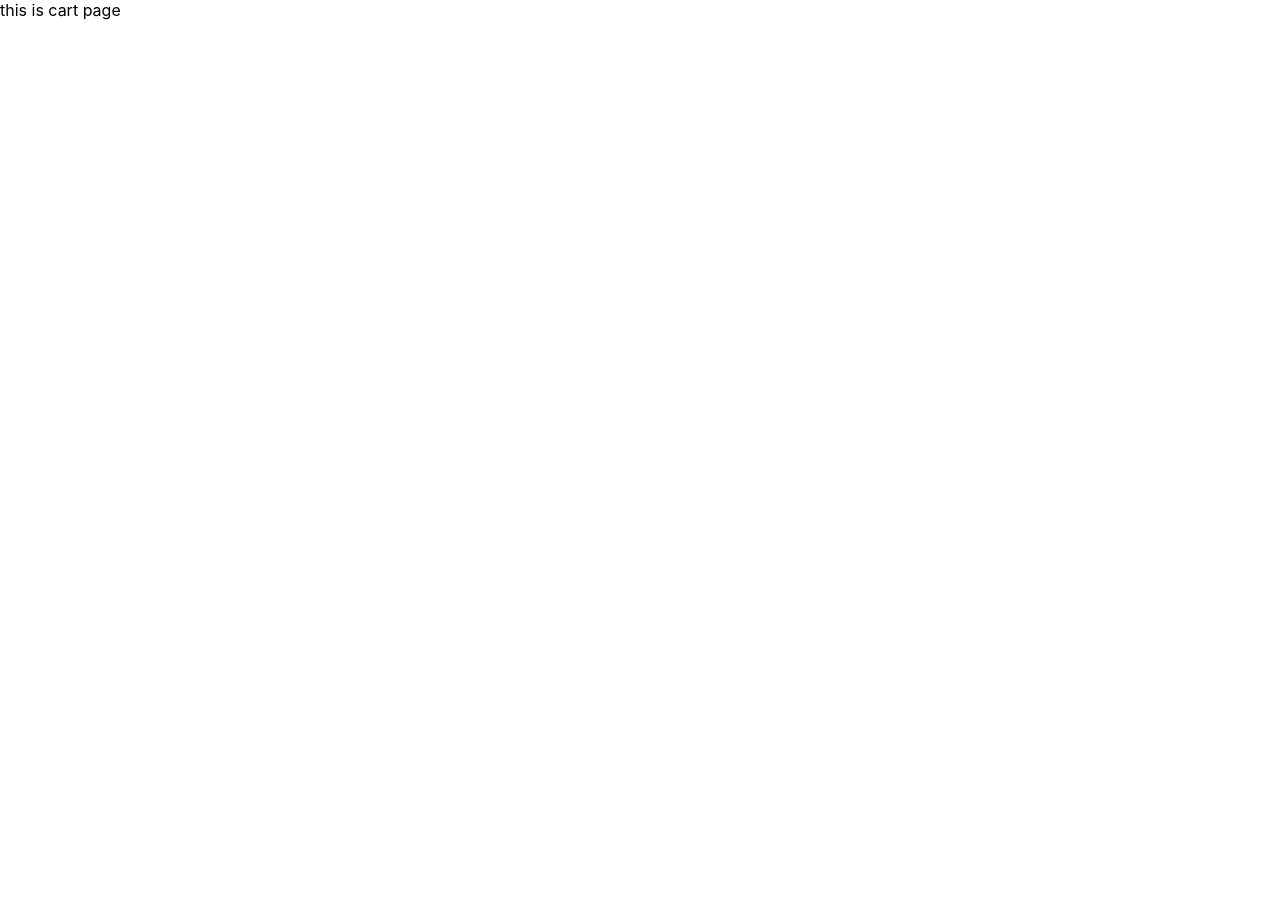
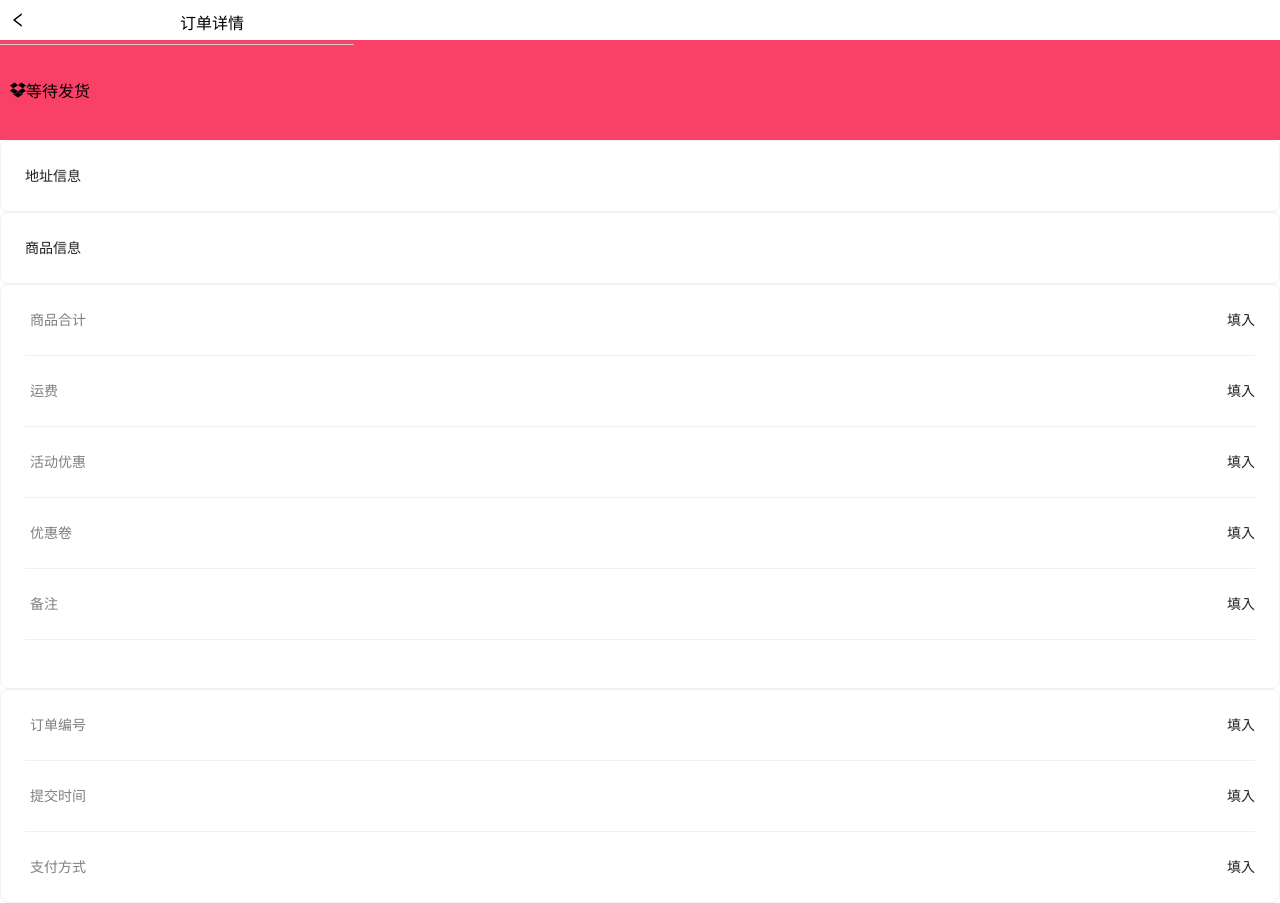
Before and after one commit to Feniers/React-smallTaobao-app, a React (Create React App) app: page /orderdetail in a window 1280 px wide. Before the commit the page ends 800 px from the top, so only its background shows below. Built offline with nearby package versions, Linux system fonts and the light colour scheme.

Commit message:
购买全链路完善

```diff
--- a/src/css/detail.css
+++ b/src/css/detail.css
@@ -7,3 +7,12 @@
   .right_box_item > div {
     margin-left: 5px; /* 调整这个值来改变图标和文字之间的间隔 */
   }
+
+.head {
+  display: flex;
+  justify-content: space-between;
+  padding: 10px;
+  top: 0;
+  position: fixed;
+  border-bottom: 1px solid #ccc;
+}
--- a/src/pages/CreateOrder.jsx
+++ b/src/pages/CreateOrder.jsx
@@ -1,8 +1,8 @@
 import React from "react";
-import { LeftOutlined } from "@ant-design/icons";
-import { Button } from "antd";
+import { LeftOutlined, RightOutlined } from "@ant-design/icons";
+import { Button, Card, Divider } from "antd";
 
-function CreateOrder() {
+const CreateOrder = () => {
   return (
     <div>
       <div
@@ -10,16 +10,68 @@ function CreateOrder() {
           display: "flex",
           justifyContent: "space-between",
           padding: "10px",
+          position: "fixed",
+          top: 0,
           borderBottom: "1px solid #ccc",
         }}
       >
-        <LeftOutlined
-          onClick={() => window.history.back()}
-          style={{ cursor: "pointer" }}
-        />
-        <div>创建订单</div>
-        <div></div>
+        <div style={{ width: "170px" }}>
+          <LeftOutlined
+            onClick={() => window.history.back()}
+            style={{ cursor: "pointer" }}
+          />
+        </div>
+        <div style={{ flex: 1, textAlign: "center" }}>创建订单</div>
+        <div style={{ width: "100px" }}></div>
       </div>
+
+      <Card style={{ marginTop: "35px" }}>
+        <div style={{ display: "flex", justifyContent: "space-between" }}>
+          <div>收货地址</div>
+          <RightOutlined />
+        </div>
+      </Card>
+      <Card>
+        <div>商品信息</div>
+      </Card>
+      <Card>
+        <Divider style={{ borderTop: "1px solid #f0f0f0" }} />
+        <div style={{ display: "flex", justifyContent: "space-between" }}>
+          <div style={{ color: "rgba(0, 0, 0, 0.5)", marginLeft: "5px" }}>
+            商品合计
+          </div>
+          <div>填入</div>
+        </div>
+        <Divider style={{ borderTop: "1px solid #f0f0f0" }} />
+        <div style={{ display: "flex", justifyContent: "space-between" }}>
+          <div style={{ color: "rgba(0, 0, 0, 0.5)", marginLeft: "5px" }}>
+            运费
+          </div>
+          <div>填入</div>
+        </div>
+        <Divider style={{ borderTop: "1px solid #f0f0f0" }} />
+        <div style={{ display: "flex", justifyContent: "space-between" }}>
+          <div style={{ color: "rgba(0, 0, 0, 0.5)", marginLeft: "5px" }}>
+            活动优惠
+          </div>
+          <div>填入</div>
+        </div>
+        <Divider style={{ borderTop: "1px solid #f0f0f0" }} />
+        <div style={{ display: "flex", justifyContent: "space-between" }}>
+          <div style={{ color: "rgba(0, 0, 0, 0.5)", marginLeft: "5px" }}>
+            优惠卷
+          </div>
+          <div>填入</div>
+        </div>
+        <Divider style={{ borderTop: "1px solid #f0f0f0" }} />
+        <div style={{ display: "flex", justifyContent: "space-between" }}>
+          <div style={{ color: "rgba(0, 0, 0, 0.5)", marginLeft: "5px" }}>
+            备注
+          </div>
+          <div>填入</div>
+        </div>
+        <Divider style={{ borderTop: "1px solid #f0f0f0" }} />
+      </Card>
 
       <div
         style={{
@@ -36,11 +88,17 @@ function CreateOrder() {
       >
         <div>合计：¥ 0.00</div>
         <div style={{ display: "flex", justifyContent: "flex-end" }}>
-          <Button onClick={() => { window.location.href = '/pay'; }}>提交订单</Button>
+          <Button
+            onClick={() => {
+              window.location.href = "/pay";
+            }}
+          >
+            提交订单
+          </Button>
         </div>
       </div>
     </div>
   );
-}
+};
 
 export default CreateOrder;
--- a/src/pages/OrderDetail.jsx
+++ b/src/pages/OrderDetail.jsx
@@ -1,7 +1,115 @@
 import React from "react";
+import { Card, Divider } from "antd";
+import {
+  LeftOutlined,
+  DropboxOutlined,
+} from "@ant-design/icons";
 
-function OrderDetail() {
-  return <div>this is cart page</div>;
+const OrderDetail = () => {
+
+
+  return (
+    <div>
+      <div
+        style={{
+          display: "flex",
+          justifyContent: "space-between",
+          padding: "10px",
+          position: "fixed",
+          top: 0,
+          borderBottom: "1px solid #ccc",
+        }}
+      >
+        <div style={{ width: "170px" }}>
+          <LeftOutlined
+            onClick={() => window.history.back()}
+            style={{ cursor: "pointer" }}
+          />
+        </div>
+        <div style={{ flex: 1, textAlign: "center" }}>订单详情</div>
+        <div style={{ width: "100px" }}></div>
+      </div>
+
+      <div
+        style={{
+          display: "flex",
+          marginTop: "40px",
+          height: "100px",
+          alignItems: "center",
+          backgroundColor: "#F94167",
+        }}
+      >
+        <DropboxOutlined style={{ marginLeft: "10px" }} />
+        等待发货
+      </div>
+      <Card>
+        <div>地址信息</div>
+      </Card>
+      <Card>
+        <div>商品信息</div>
+      </Card>
+      <Card>
+        <div style={{ display: "flex", justifyContent: "space-between" }}>
+          <div style={{ color: "rgba(0, 0, 0, 0.5)", marginLeft: "5px" }}>
+            商品合计
+          </div>
+          <div>填入</div>
+        </div>
+        <Divider style={{ borderTop: "1px solid #f0f0f0" }} />
+        <div style={{ display: "flex", justifyContent: "space-between" }}>
+          <div style={{ color: "rgba(0, 0, 0, 0.5)", marginLeft: "5px" }}>
+            运费
+          </div>
+          <div>填入</div>
+        </div>
+        <Divider style={{ borderTop: "1px solid #f0f0f0" }} />
+        <div style={{ display: "flex", justifyContent: "space-between" }}>
+          <div style={{ color: "rgba(0, 0, 0, 0.5)", marginLeft: "5px" }}>
+            活动优惠
+          </div>
+          <div>填入</div>
+        </div>
+        <Divider style={{ borderTop: "1px solid #f0f0f0" }} />
+        <div style={{ display: "flex", justifyContent: "space-between" }}>
+          <div style={{ color: "rgba(0, 0, 0, 0.5)", marginLeft: "5px" }}>
+            优惠卷
+          </div>
+          <div>填入</div>
+        </div>
+        <Divider style={{ borderTop: "1px solid #f0f0f0" }} />
+        <div style={{ display: "flex", justifyContent: "space-between" }}>
+          <div style={{ color: "rgba(0, 0, 0, 0.5)", marginLeft: "5px" }}>
+            备注
+          </div>
+          <div>填入</div>
+        </div>
+        <Divider style={{ borderTop: "1px solid #f0f0f0" }} />
+      </Card>
+
+      <Card>
+        <div style={{ display: "flex", justifyContent: "space-between" }}>
+          <div style={{ color: "rgba(0, 0, 0, 0.5)", marginLeft: "5px" }}>
+            订单编号
+          </div>
+          <div>填入</div>
+        </div>
+        <Divider style={{ borderTop: "1px solid #f0f0f0" }} />
+        <div style={{ display: "flex", justifyContent: "space-between" }}>
+          <div style={{ color: "rgba(0, 0, 0, 0.5)", marginLeft: "5px" }}>
+            提交时间
+          </div>
+          <div>填入</div>
+        </div>
+        <Divider style={{ borderTop: "1px solid #f0f0f0" }} />
+        <div style={{ display: "flex", justifyContent: "space-between" }}>
+          <div style={{ color: "rgba(0, 0, 0, 0.5)", marginLeft: "5px" }}>
+            支付方式
+          </div>
+          <div>填入</div>
+        </div>
+      </Card>
+    </div>
+  );
 }
 
 export default OrderDetail;
--- a/src/pages/Pay.jsx
+++ b/src/pages/Pay.jsx
@@ -2,7 +2,7 @@ import { useState } from "react";
 import { LeftOutlined} from "@ant-design/icons";
 import { Button, Card, Radio } from "antd";
 
-function Pay() {
+const Pay = () => {
   const [value, setValue] = useState(1);
 
   return (
--- a/src/pages/PaySuccess.jsx
+++ b/src/pages/PaySuccess.jsx
@@ -2,7 +2,7 @@ import React from "react";
 import { LeftOutlined, CheckCircleFilled } from "@ant-design/icons";
 import { Button } from "antd";
 
-function PaySuccess() {
+const PaySuccess = () => {
   return (
     <div>
       <div
```
Also changed, not shown: src/pages/ProductDetail.jsx (+115 -18 lines).
